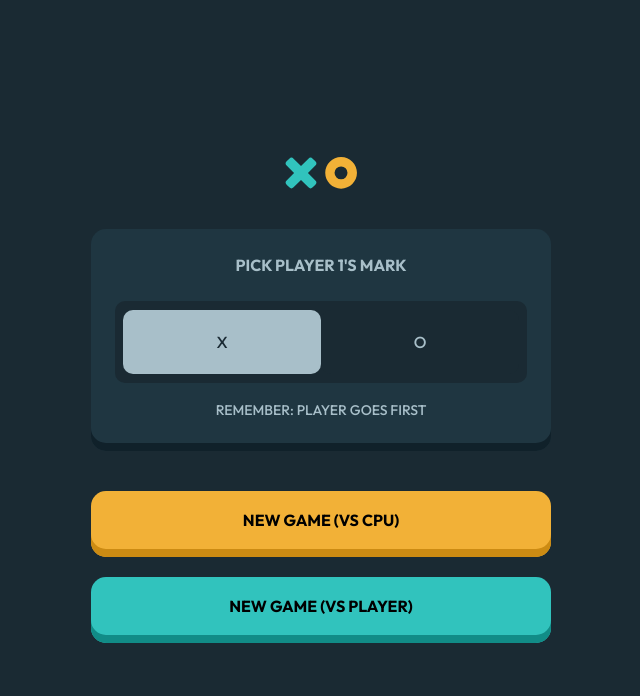
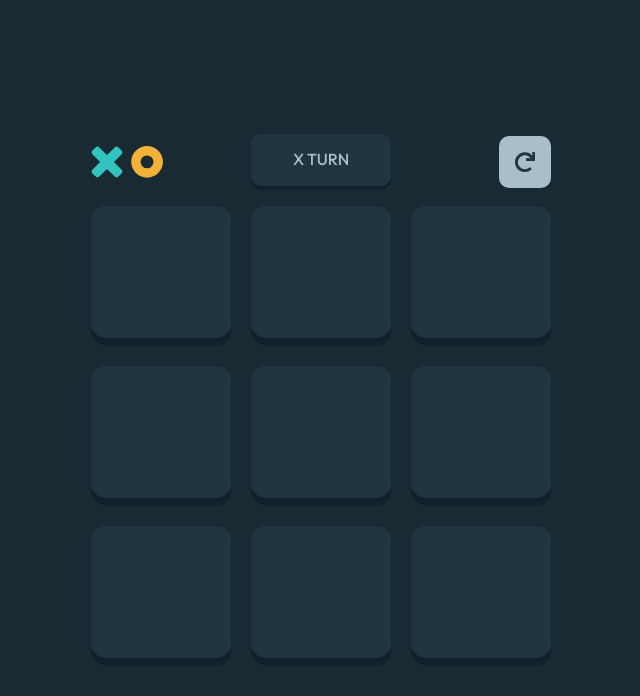
Before and after one commit to Joaquin-Alonso-Garcia/react-tic-tac-toe, a React (Vite) app: page / in a window 1280 px wide. Both pictures are taken after a click on the button "NEW GAME (VS CPU)". Shown: the top 696 px of the page, without its empty margins (319-959 px from the left). Built offline with nearby package versions, Linux system fonts and the light colour scheme.

Commit message:
checkpoint Quit Game to main menu functionality added

```diff
--- a/index.html
+++ b/index.html
@@ -4,10 +4,10 @@
     <meta charset="UTF-8" />
     <link rel="icon" type="image/svg+xml" href="/vite.svg" />
     <meta name="viewport" content="width=device-width, initial-scale=1.0" />
-    <title>Vite + React + TS</title>
+    <title>React Tic Tac Toe</title>
   </head>
   <body class="bg-dark-navi-400">
-    <main class="grid h-[100vh] place-items-center font-primary">
+    <main class="relative grid h-[100vh] place-items-center font-primary">
       <div id="root"></div>
     </main>
     <script type="module" src="/src/main.tsx"></script>
--- a/src/App.css
+++ b/src/App.css
@@ -1,13 +1,13 @@
 @font-face {
   font-family: 'Outfit';
-    src:url('/public/assets/fonts/Outfit-Medium.ttf') format('truetype');
+    src:url('/assets/fonts/Outfit-Medium.ttf') format('truetype');
     font-weight: 400;
     font-style: normal;
 }
 
 @font-face {
   font-family: 'Outfit';
-    src:url('/public/assets/fonts/Outfit-Bold.ttf') format('truetype');
+    src:url('/assets/fonts/Outfit-Bold.ttf') format('truetype');
     font-weight: 700;
     font-style: normal;
 }
@@ -23,3 +23,29 @@
 .btn-secondary-shadow {
   box-shadow: 0 -8px 0 0 #118C87 inset;
 }
+
+.turn-shadow {
+  box-shadow: 0 -4px 0 0 #10212A inset;
+}
+
+.board.grid {
+  grid-template-columns: repeat(3, 140px);
+  gap: 20px;
+  grid-auto-flow: row;
+}
+
+.square {
+  box-shadow: 0 -8px 0 0 #10212A inset;
+}
+
+.overlay {
+  background-color: #0F1B20;
+}
+
+.btn-endgame-primary-shadow {
+  box-shadow: 0 -4px 0 0 #CC8B13 inset;
+}
+
+.btn-endgame-secondary-shadow {
+  box-shadow: 0 -4px 0 0 #118C87 inset;
+}
--- a/src/App.tsx
+++ b/src/App.tsx
@@ -1,10 +1,33 @@
+import { useState } from 'react';
 import './App.css'
 import Menu from './components/Menu';
+import Game from './components/Game';
 
-function App() {
+const App: React.FC = () => {
+  const [screen, setScreen] = useState<'menu' | 'board'>('menu');
+  const [isXFirst, setIsXFirst] = useState<boolean>(true);
+
+  const handleGameStarts = (isXFirst: boolean) => {
+    setIsXFirst(isXFirst);
+    setScreen('board');
+  };
+
+  const handleQuit = () => {
+    setScreen('menu');
+  };
+
+  const handleNextRound = () => {
+    setIsXFirst(prev => !prev);
+    setScreen('board');
+  };
+
   return (
     <>
-      <Menu />
+      {screen === 'menu' ? (
+        <Menu onGameStarts={handleGameStarts} />
+      ) : (
+        <Game isXFirst={isXFirst} handleQuit={handleQuit} handleNextRound={handleNextRound} />
+      )}
     </>
   )
 }
--- /dev/null
+++ b/src/components/Board.tsx
@@ -0,0 +1,73 @@
+import { useEffect, useState } from "react";
+import Square from "./Square";
+import EndGame from "./EndGame";
+
+interface BoardProps {
+  isXFirst: boolean;
+  xIsNext: boolean;
+  squares: (string | null)[];
+  onPlay: (nextSquares: (string | null)[]) => void;
+  handleNextRound: () => void;
+  handleQuit: () => void;
+}
+
+const Board: React.FC<BoardProps> = ({ isXFirst, xIsNext, squares, onPlay, handleNextRound, handleQuit }) => {
+  const [isEndgame, setIsEndGame] = useState<boolean>(false);
+  const [winner, setWinner] = useState<string | null>(null);
+  const [isPlayerOneWins, setIsPlayerOneWins] = useState<boolean>(false);
+
+  useEffect(() => {
+    const winningMark = calculateWinner(squares);
+
+    if (winningMark) {
+      setWinner(winningMark)
+      setIsEndGame(true);
+      setIsPlayerOneWins(winningMark === 'X' ? isXFirst : !isXFirst);
+    }
+  }, [squares, isXFirst]);
+
+  function handleClick(i: number) {
+    if (squares[i] || calculateWinner(squares)) return;
+    const nextSquares: (string | null)[] = squares.slice();
+    nextSquares[i] = xIsNext ? 'X' : 'O';
+    onPlay(nextSquares);
+  }
+
+  return (
+    <>
+      <div className="grid board">
+        {squares.map((value, index) => (
+          <Square key={index} value={value} onSquareClick={() => handleClick(index)} />
+        ))}
+      </div>
+
+      {isEndgame && (
+        <EndGame
+          winner={winner}
+          playerWins={isPlayerOneWins}
+          handleQuit={handleQuit}
+          handleNextRound={handleNextRound}
+        />
+      )}
+    </>
+  )
+};
+
+function calculateWinner(squares: (string | null)[]) {
+  const lines = [
+    [0, 1, 2], [3, 4, 5], [6, 7, 8],
+    [0, 3, 6], [1, 4, 7], [2, 5, 8],
+    [0, 4, 8], [2, 4, 6],
+  ];
+
+  for (let i = 0; i < lines.length; i++) {
+    const [a, b, c] = lines[i];
+
+    if (squares[a] && squares[a] === squares[b] && squares[a] === squares[c]) {
+      return squares[a];
+    }
+  }
+  return null;
+}
+
+export default Board;
--- /dev/null
+++ b/src/components/EndGame.tsx
@@ -0,0 +1,39 @@
+interface EndGameProps {
+  winner: string | null;
+  playerWins: boolean;
+  handleNextRound: () => void;
+  handleQuit: () => void;
+}
+
+const EndGame: React.FC<EndGameProps> = ({ winner, playerWins, handleNextRound, handleQuit }) => {
+  return (
+    <div className="fixed inset-0 z-10 flex items-center justify-center">
+      <div className="info-stripe bg-dark-navi-500 h-[266px] w-full z-20 flex justify-center items-center flex-col">
+        <p className="mb-4 uppercase text-silver-400 text-heading-xs">
+          {playerWins ? 'Player 1 Wins!' : 'Player 2 Wins'}
+        </p>
+        <div className="flex gap-6">
+          <img src="" alt="" />
+          <p className={`uppercase text-heading-lg mb-6 ${winner === 'X' ? 'text-silver-400' : 'text-light-yellow-400'}`}>
+            Takes the round
+          </p>
+        </div>
+        <div className="flex gap-6 buttons">
+          <button
+            onClick={handleQuit}
+            className="text-dark-navi-400 text-heading-xs pt-[15px] pb-[17px] px-[17px] bg-silver-400 rounded-[10px] btn-endgame-secondary-shadow">
+            Quit
+          </button>
+          <button
+            onClick={handleNextRound}
+            className="text-dark-navi-400 text-heading-xs pt-[15px] pb-[17px] px-[17px] bg-light-yellow-400 rounded-[10px] btn-endgame-primary-shadow">
+            Next Round
+          </button>
+        </div>
+      </div>
+      <div className="absolute inset-0 overlay opacity-60"></div>
+    </div>
+  )
+}
+
+export default EndGame;
--- /dev/null
+++ b/src/components/Game.tsx
@@ -0,0 +1,83 @@
+import { useState } from 'react';
+import Board from './Board';
+import Menu from './Menu';
+
+interface GameProps {
+  isXFirst: boolean;
+  handleQuit: () => void;
+  handleNextRound: () => void;
+}
+
+const Game: React.FC<GameProps> = ({ isXFirst, handleQuit, handleNextRound }) => {
+  const [history, setHistory] = useState<(string | null)[][]>(Array(9).fill(null));
+  const [currentMove, setCurrentMove] = useState<number>(isXFirst ? 0 : 1);
+  const xIsNext: boolean = currentMove % 2 === 0;
+  const currentSquares = history[currentMove] || Array(9).fill(null);
+  const [showMenu, setShowMenu] = useState<boolean>(false);
+
+  function handlePlay(nextSquares: (string | null)[]) {
+    const nextHistory = [...history.slice(0, currentMove + 1), nextSquares];
+
+    setHistory(nextHistory);
+    setCurrentMove(nextHistory.length - 1);
+  }
+
+  function jumpToPastMove() {
+    if (currentMove > 0) {
+      setHistory(history.slice(0, currentMove));
+
+      setCurrentMove(currentMove - 1);
+    }
+  }
+
+  // function handleQuit() {
+  //   setShowMenu(true);
+  //   setHistory([Array(9).fill(null)]);
+  //   setIsEndgame(false);
+  // }
+
+  // function handleNextRound() {
+  //   setHistory(Array(9).fill(null));
+  //   setCurrentMove(isXFirst ? 0 : 1);
+  //   setIsEndgame(false);
+  // }
+
+  if(showMenu) {
+    return <Menu onGameStarts={setShowMenu} />;
+  }
+
+  return (
+    <div className="game-container w-[460px]">
+      {showMenu ? (
+        <Menu onGameStarts={() => setShowMenu(false)} />
+      ) : (
+        <>
+          <div className="flex items-center justify-between mb-4 game-header">
+            <img src="/assets/images/logo.svg" className="w-[72px] h-8" alt="logo" width="72" height="32" />
+            <div className="uppercase turn-info pt-[13px] pb-[19px] px-[30px] bg-dark-navi-500 rounded-[10px] turn-shadow w-[140px] mr-5 text-center">
+              <p className="text-silver-400 text-heading-xs">
+                {xIsNext ? 'X' : 'O'} turn
+              </p>
+            </div>
+            <button className="p-4 back-button bg-silver-400 rounded-[10px]" onClick={() => jumpToPastMove()}>
+              <svg width="20" height="20" xmlns="http://www.w3.org/2000/svg">
+                <path d="M19.524 0h-1.88a.476.476 0 0 0-.476.499l.159 3.284A9.81 9.81 0 0 0 9.835.317C4.415.317-.004 4.743 0 10.167.004 15.597 4.406 20 9.835 20a9.796 9.796 0 0 0 6.59-2.536.476.476 0 0 0 .019-.692l-1.348-1.349a.476.476 0 0 0-.65-.022 6.976 6.976 0 0 1-9.85-.63 6.987 6.987 0 0 1 .63-9.857 6.976 6.976 0 0 1 10.403 1.348l-4.027-.193a.476.476 0 0 0-.498.476v1.881c0 .263.213.476.476.476h7.944A.476.476 0 0 0 20 8.426V.476A.476.476 0 0 0 19.524 0Z" fill="#1F3641" />
+              </svg>
+            </button>
+          </div>
+
+          <Board
+            isXFirst={isXFirst}
+            xIsNext={xIsNext}
+            squares={currentSquares}
+            onPlay={handlePlay}
+            handleQuit={handleQuit}
+            handleNextRound={handleNextRound}
+          />
+        </>
+      )}
+    </div>
+  );
+};
+
+export default Game;
--- a/src/components/Menu.tsx
+++ b/src/components/Menu.tsx
@@ -1,16 +1,16 @@
 import { useState } from "react";
 
-const Menu: React.FC = () => {
-  const [xStarts, setXStarts] = useState<boolean>(false);
+const Menu: React.FC<{ onGameStarts: (isXFirst: boolean) => void}> = ({ onGameStarts }) => {
+  const [xStarts, setXStarts] = useState<boolean>(true);
 
   const handleChoice = () => {
     setXStarts(!xStarts);
   };
 
   return (
-    <div className="max-w-[460px]">
+    <div className="menu-container w-[460px]">
       <div className="flex justify-center mb-10 logo">
-        <img src="/assets/images/logo.svg" alt="" />
+        <img src="/assets/images/logo.svg" alt="logo" />
       </div>
       <div className="flex flex-col justify-center menu-items bg-dark-navi-500 p-6 pb-[30px] rounded-[15px] mb-10 menu-shadow">
         <div className="m-auto">
@@ -19,19 +19,39 @@ const Menu: React.FC = () => {
           </h1>
         </div>
         <div className="flex justify-center pick mt-6 mb-[17px] bg-dark-navi-400 rounded-[10px]">
-          <div className={xStarts ? "choice w-[198px] my-[9px] flex justify-center bg-dark-navi-400 rounded-[10px]" : "choice w-[198px] my-[9px] flex justify-center bg-silver-400 rounded-[10px]"}>
-            <label htmlFor="playerX" className={xStarts ? "text-silver-400 py-5" : "text-dark-navi-400 py-5"}>X</label>
+          <div className={`choice w-[198px] my-[9px] flex justify-center rounded-[10px] ${xStarts ? 'bg-silver-400': 'bg-dark-navi-400'}`}>
+            <label htmlFor="playerX" className={`cursor-pointer ${xStarts ? "text-dark-navi-400" : "text-dark-navi-400"}`}>
+              {xStarts ? (
+                <svg className="scale-50" width="64" height="64" xmlns="http://www.w3.org/2000/svg">
+                  <path d="M15.002 1.147 32 18.145 48.998 1.147a3 3 0 0 1 4.243 0l9.612 9.612a3 3 0 0 1 0 4.243L45.855 32l16.998 16.998a3 3 0 0 1 0 4.243l-9.612 9.612a3 3 0 0 1-4.243 0L32 45.855 15.002 62.853a3 3 0 0 1-4.243 0L1.147 53.24a3 3 0 0 1 0-4.243L18.145 32 1.147 15.002a3 3 0 0 1 0-4.243l9.612-9.612a3 3 0 0 1 4.243 0Z" fill="#1A2A33" fillRule="evenodd"/>
+                </svg>
+              ): (
+                <svg className="scale-50" width="64" height="64" xmlns="http://www.w3.org/2000/svg">
+                  <path d="M15.002 1.147 32 18.145 48.998 1.147a3 3 0 0 1 4.243 0l9.612 9.612a3 3 0 0 1 0 4.243L45.855 32l16.998 16.998a3 3 0 0 1 0 4.243l-9.612 9.612a3 3 0 0 1-4.243 0L32 45.855 15.002 62.853a3 3 0 0 1-4.243 0L1.147 53.24a3 3 0 0 1 0-4.243L18.145 32 1.147 15.002a3 3 0 0 1 0-4.243l9.612-9.612a3 3 0 0 1 4.243 0Z" fill="#A8BFC9" fillRule="evenodd"/>
+                </svg>
+              )}
+            </label>
             <input type="radio" name="choice" id="playerX" className="hidden" onClick={handleChoice} />
           </div>
 
-          <div className={!xStarts ? "choice w-[198px] my-[9px] flex justify-center bg-dark-navi-400 rounded-[10px]" : "choice w-[198px] my-[9px] flex justify-center bg-silver-400 rounded-[10px]"}>
-            <label htmlFor="playerO" className={!xStarts ? "text-silver-400 py-5" : "text-dark-navi-400 py-5"}>O</label>
+          <div className={`choice w-[198px] my-[9px] flex justify-center rounded-[10px] ${!xStarts ? 'bg-silver-400': 'bg-dark-navi-400'}`}>
+            <label htmlFor="playerO" className={`cursor-pointer ${!xStarts ? "text-silver-400" : "text-dark-navi-400"}`}>
+              {!xStarts ? (
+                <svg className="scale-50" width="64" height="64" xmlns="http://www.w3.org/2000/svg">
+                  <path d="M32 0c17.673 0 32 14.327 32 32 0 17.673-14.327 32-32 32C14.327 64 0 49.673 0 32 0 14.327 14.327 0 32 0Zm0 18.963c-7.2 0-13.037 5.837-13.037 13.037 0 7.2 5.837 13.037 13.037 13.037 7.2 0 13.037-5.837 13.037-13.037 0-7.2-5.837-13.037-13.037-13.037Z" fill="#1A2A33"/>
+                </svg>
+              ): (
+                <svg className="scale-50" width="64" height="64" xmlns="http://www.w3.org/2000/svg">
+                  <path d="M32 0c17.673 0 32 14.327 32 32 0 17.673-14.327 32-32 32C14.327 64 0 49.673 0 32 0 14.327 14.327 0 32 0Zm0 18.963c-7.2 0-13.037 5.837-13.037 13.037 0 7.2 5.837 13.037 13.037 13.037 7.2 0 13.037-5.837 13.037-13.037 0-7.2-5.837-13.037-13.037-13.037Z" fill="#A8BFC9"/>
+                </svg>
+              )}
+            </label>
             <input type="radio" name="choice" id="playerO" className="hidden" onClick={handleChoice} />
           </div>
         </div>
         <div className="mx-auto info">
           <p className="uppercase text-silver-400 text-body">
-            Remember: player goes first
+            Remember: {xStarts ? 'X' : 'O'} goes first
           </p>
         </div>
 
@@ -40,12 +60,14 @@ const Menu: React.FC = () => {
       <button
         id="option-one"
         className="uppercase rounded-[15px] bg-light-yellow-400 pt-[17px] pb-[25px] px-[122.5px] font-bold text-heading-sm w-full btn-primary-shadow"
+        onClick={() => onGameStarts(xStarts)}
       >
         New Game (vs CPU)
       </button>
       <button
         id="option-two"
-        className="mt-5 uppercase rounded-[15px] bg-light-blue-400 pt-[17px] pb-[25px] px-[122.5px] font-bold text-heading-sm w-full btn-secondary-shadow"
+        className="mt-5 uppercase rounded-[15px] bg-light-blue-400 pt-[17px] pb-[25px] px-[100px] font-bold text-heading-sm w-full btn-secondary-shadow"
+        onClick={() => onGameStarts(xStarts)}
       >
         New Game (vs Player)
       </button>
--- /dev/null
+++ b/src/components/Square.tsx
@@ -0,0 +1,14 @@
+interface SquareProps {
+  value: string | null;
+  onSquareClick: () => void;
+}
+
+const Square: React.FC<SquareProps> = ({ value, onSquareClick }) => {
+  return (
+    <button className="square rounded-[15px] h-[140px] bg-dark-navi-500" onClick={onSquareClick}>
+      {value}
+    </button>
+  );
+};
+
+export default Square;
--- a/tailwind.config.js
+++ b/tailwind.config.js
@@ -20,10 +20,10 @@ export default {
         'silver-500': '#DBE8ED',
       },
       fontSize: {
-        'heding-lg': '40px',
-        'heding-md': '24px',
-        'heding-sm': '20px',
-        'heding-xs': '16px',
+        'heading-lg': '40px',
+        'heading-md': '24px',
+        'heading-sm': '20px',
+        'heading-xs': '16px',
         'body': '14px',
       }
     },
```
